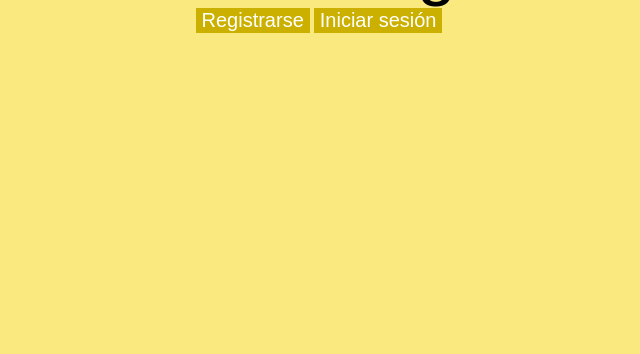
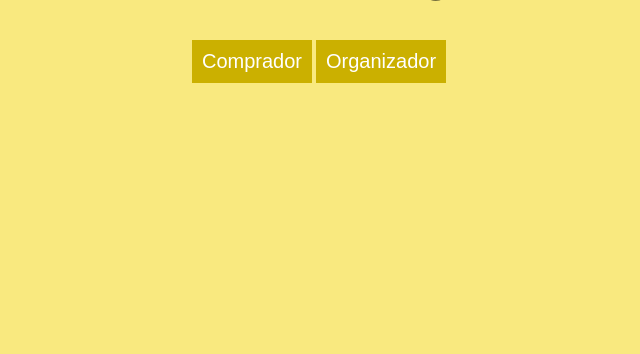
Before and after one commit to metodosformalesds/t3_mfds_2023, a Django app: page / in a window 1280 px wide. Shown: the part 446-800 px from the top of the page, without its empty margins (321-961 px from the left). Run offline with Django 4.2, Linux system fonts and the light colour scheme.

Commit message:
cambios 11/11/2023

```diff
--- a/Tickets_Project/TicketOn/static/TicketOn/Home.css
+++ b/Tickets_Project/TicketOn/static/TicketOn/Home.css
@@ -12,6 +12,13 @@ header {
   box-shadow: 0px 10px 25px #00000043;
   background-color: #ffcd3b;
   height: 70px;
+  position: fixed;
+  width: 100%;
+  top: 0;
+}
+
+.margen {
+  margin-top: 5%;
 }
 
 .main-nav {
@@ -19,11 +26,13 @@ header {
   display: flex;
   justify-content: space-around;
   padding: 15px;
-  display: flex;
   padding-top: 18px;
 }
 
 .Contenedor {
+  padding: 10px;
+  margin-top: 3%;
+  position: center;
   border: 3px;
   background-color: #cbb000;
 }
@@ -55,7 +64,7 @@ header {
 
 #NombreTJ {
   text-decoration: none;
-  padding-top: 0px;
+  padding-top: 10px;
   width: 137px;
   flex-shrink: 0;
   color: #000;
--- a/Tickets_Project/TicketOn/templates/Conex/Conex.html
+++ b/Tickets_Project/TicketOn/templates/Conex/Conex.html
@@ -15,6 +15,6 @@
         </nav>
       </div>
     </header>
-    {% block content %} {% endblock %}
+    <div class="margen">{% block content %} {% endblock %}</div>
   </body>
 </html>
--- a/Tickets_Project/TicketOn/templates/Conex/Conex_comprador.html
+++ b/Tickets_Project/TicketOn/templates/Conex/Conex_comprador.html
@@ -2,7 +2,6 @@
   <head>
     <meta charset="UTF-8" />
     <meta name="viewport" content="width=device-width, initial-scale=1.0" />
-
   </head>
   <body>
     <header>
@@ -22,6 +21,6 @@
         </nav>
       </div>
     </header>
-    {% block content %} {% endblock %}
+    <div class="margen">{% block content %} {% endblock %}</div>
   </body>
 </html>
--- a/Tickets_Project/TicketOn/templates/Detalles_Evento.html
+++ b/Tickets_Project/TicketOn/templates/Detalles_Evento.html
@@ -7,7 +7,7 @@
         <meta name="viewport" content="width=device-width, initial-scale=1.0" />
         {%load static%}
         <link rel="stylesheet" href="{% static 'TicketOn/Comprador.css'%}" />
-        <title>Detalles Evento - {{evento.nombre}}</title>
+        <title>TicketJaeger - {{evento.nombre}}</title>
 
     </head>
     <body>
--- a/Tickets_Project/TicketOn/templates/Inicio/Home.html
+++ b/Tickets_Project/TicketOn/templates/Inicio/Home.html
@@ -17,20 +17,13 @@
       <a id="Nombrelogo">TicketJaeger</a>
     </div>
     <div class="center">
-      {% if user.is_authenticated %}
       <button class="Contenedor">
-        <a href="/logout" id="nombrecontenedor">Cerrar sesión</a>
-      </button>
-      {% else %}
-      <button class="Contenedor">
-        <a href="/signup" id="nombrecontenedor">Registrarse</a>
+        <a href="/comprador_login" id="nombrecontenedor">Comprador</a>
       </button>
       <button class="Contenedor">
-        <a href="/signin" id="nombrecontenedor">Iniciar sesión</a>
+        <a href="/organizador_login" id="nombrecontenedor">Organizador</a>
       </button>
-      {% endif %}
     </div>
-    <footer></footer>
   </body>
   {% endblock %}
 </html>
--- /dev/null
+++ b/Tickets_Project/TicketOn/templates/Inicio/comprador_login.html
@@ -0,0 +1,5 @@
+{% extends 'Conex/Conex.html' %} {% block content %} {%load static%}
+<link rel="stylesheet" href="{% static 'TicketOn/Home.css'%}" />
+<h1>Comprador Iniciar Sesión</h1>
+
+{% endblock %}
--- /dev/null
+++ b/Tickets_Project/TicketOn/templates/Inicio/comprador_register.html
@@ -0,0 +1,5 @@
+{% extends 'Conex/Conex.html' %} {% block content %} {%load static%}
+<link rel="stylesheet" href="{% static 'TicketOn/Home.css'%}" />
+<h1>Comprador Registrarse</h1>
+
+{% endblock %}
--- /dev/null
+++ b/Tickets_Project/TicketOn/templates/Inicio/organizador_register.html
@@ -0,0 +1,5 @@
+{% extends 'Conex/Conex.html' %} {% block content %} {%load static%}
+<link rel="stylesheet" href="{% static 'TicketOn/Home.css'%}" />
+<h1>Organizador Registrarse</h1>
+
+{% endblock %}
--- a/Tickets_Project/TicketOn/views.py
+++ b/Tickets_Project/TicketOn/views.py
@@ -12,55 +12,17 @@ from .models import Evento
 def Home(request):
     return render(request, 'Inicio/Home.html')
 
-def signup(request):
+def comprador_login(request):
+    return render(request, 'Inicio/comprador_login.html')
 
-    if request.method == 'GET':
-        return render(request, 'Inicio/login.html', {
-            'form': UserRegisterForm
-        })
-    else:
-        if request.POST['password1'] == request.POST['password2']:
-            # registro de usuario
-            try:
-                user = User.objects.create_user(
-                    username=request.POST['username'], password=request.POST['password1'])
-                user.save()
-                login(request, user)
-                return redirect('eventos')
-            except IntegrityError:
-                return render(request, 'Inicio/login.html', {
-                    'form': UserRegisterForm,
-                    "error": 'Usuario ya existe'
-                })
+def organizador_login(request):
+    return render(request, 'Inicio/organizador_login.html')
 
-        return render(request, 'Inicio/login.html', {
-            'form': UserRegisterForm,
-            "error": 'Contraseñas no coinciden'
-        })
+def comprador_register(request):
+    return render(request, 'Inicio/comprador_register.html')
 
-def CS(request):
-    logout(request)
-    return redirect('home')
-
-def IS(request):
-    if request.method == 'GET':
-        return render (request, 'Inicio/signin.html', {
-            'form': AuthenticationForm
-        })
-    else:
-        user = authenticate(
-            request, username=request.POST['username'], password=request.POST
-            ['password'])
-        if user is None:
-            return render(request, 'Inicio/signin.html',{
-                'form': AuthenticationForm,
-                'error': 'Usario o contraseña incorrecto'
-            })
-        else:
-            login(request, user)
-            return redirect ('eventos')
-
-
+def organizador_register(request):
+    return render(request, 'Inicio/organizador_register.html')
 
 #Comprador
 def eventos(request):
--- a/Tickets_Project/Tickets_Project/urls.py
+++ b/Tickets_Project/Tickets_Project/urls.py
@@ -22,14 +22,22 @@ from TicketOn import views
 urlpatterns = [
     path('admin/', admin.site.urls),
     path('',include("TicketOn.urls")),
+
+    #Inicio
     path('', views.Home, name = 'home'),
     path('home/',views.Home,name='home'),
-    path('signup/', views.signup, name = 'signup'),
+    path('comprador_login/',views.comprador_login, name='comprador_login'),
+    path('organizador_login', views.organizador_login, name='organizador_login'),
+    path('comprador_register/',views.comprador_register, name='comprador_register'),
+    path('organizador_register', views.organizador_register, name='organizador_register'),
+
+
+    #Comprador
     path('eventos/', views.eventos, name = 'eventos'),
-    path('logout/', views.CS, name = 'logout'),
-    path('signin/', views.IS, name = 'signin'),
     path('ayuda/',views.ayuda, name = 'ayuda'),
     path('carrito/',views.carrito, name='carrito'),
+
+    #Organizador
     path('eventos_en_curso/',views.Eventos_en_curso,name='eventos_en_curso'),
     path('creacion_de_eventos',views.Creacion_de_eventos, name='creacion_de_eventos'),
     path('editar_eventos',views.Editar_eventos, name='editar_eventos'),
```
Also changed, not shown: Tickets_Project/TicketOn/static/TicketOn/Comprador.css (+68 -46 lines), Tickets_Project/TicketOn/templates/Inicio/organizador_login.html (renamed from Tickets_Project/TicketOn/templates/Inicio/login.html, +1 -6 lines), Tickets_Project/TicketOn/templates/Inicio/signin.html (deleted, +0 -11 lines), Tickets_Project/db.sqlite3.
